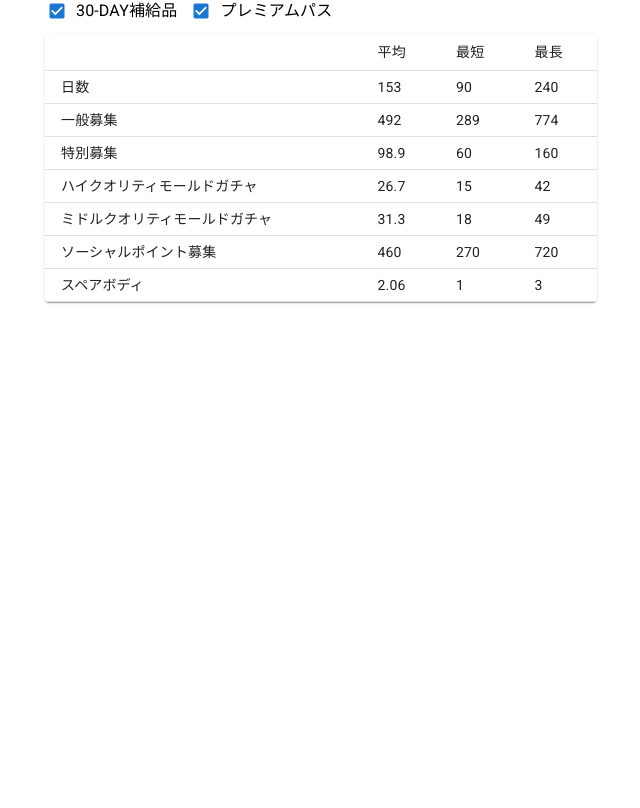
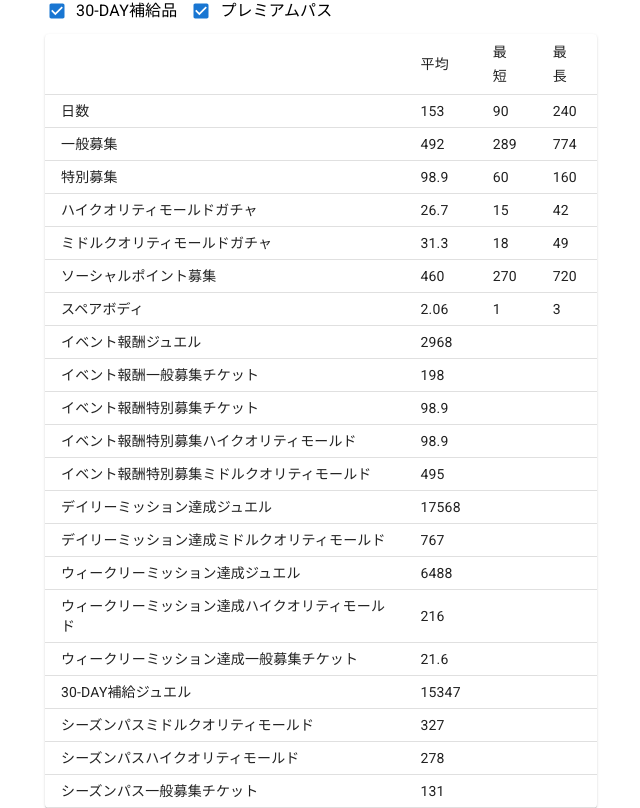
Before and after one commit to taroy5913/nikke-simulator, a React (Create React App) app: page / in a window 1280 px wide. Shown: the part 439-1247 px from the top of the page, without its empty margins (319-959 px from the left). Before the commit the page ends 800 px from the top, so only its background shows below. Built offline with nearby package versions, Linux system fonts and the light colour scheme.

Commit message:
#16 Add bonus description.

```diff
--- a/src/App.tsx
+++ b/src/App.tsx
@@ -12,7 +12,22 @@ const sortForWishlist = (nikkes: number[]):number[] => {
 const satisfied = (cnt: number[]):boolean => {
   return cnt.filter(x => x >= 4).length >= 5;
 }
-
+const RewardConfig = {
+  eventRewardGems: 300,
+  eventRewardVouchers: 20,
+  eventRewardAdvancedVouchers: 10,
+  eventRewardHighQualityMolds: 10,
+  eventRewardMiddleQualityMolds: 50,
+  dailyMissionGems: 100,
+  dailyMissionMiddleQualityMolds: 5,
+  weeklyMissionGems: 300,
+  weeklyMissionHighQualityMolds: 10,
+  weeklyMissionVouchers: 1,
+  subscriptionGems: 100,
+  seasonPassMiddleQualityMolds: [10, 2, 2, 2, 10, 2, 2, 2, 2, 10, 2, 2, 2, 2, 10],
+  premiumPassHighQualityMolds: [5, 3, 3, 3, 7, 3, 3, 3, 3, 7, 3, 3, 3, 3, 0],
+  premiumPassVouchers: [5, 1, 1, 1, 3, 1, 1, 1, 1, 3, 1, 1, 1, 1, 3]
+}
 interface Props {
   duplicates: number[]; // no body, single, duplicate, triplicate
   vouchers: number;
@@ -37,6 +52,46 @@ interface Sample {
   advancedVouchers: number;
   highQualityVouchers: number;
   middleQualityVouchers: number;
+  eventRewardGems: number;
+  eventRewardVouchers: number;
+  eventRewardAdvancedVouchers: number;
+  eventRewardHighQualityMolds: number;
+  eventRewardMiddleQualityMolds: number;
+  dailyMissionGems: number;
+  dailyMissionMiddleQualityMolds: number;
+  weeklyMissionGems: number;
+  weeklyMissionHighQualityMolds: number;
+  weeklyMissionVouchers: number;
+  subscriptionGems: number;
+  seasonPassMiddleQualityMolds: number;
+  premiumPassHighQualityMolds: number;
+  premiumPassVouchers: number;
+}
+const getDefaultSample = (defaultValue:number=0): Sample => {
+  return {
+    days: defaultValue,
+    friendVouchers: defaultValue,
+    spareBodies: defaultValue,
+    advancedSpareBodies: defaultValue,
+    vouchers: defaultValue,
+    advancedVouchers: defaultValue,
+    highQualityVouchers: defaultValue,
+    middleQualityVouchers: defaultValue,
+    eventRewardGems: 0,
+    eventRewardVouchers: 0,
+    eventRewardAdvancedVouchers: 0,
+    eventRewardHighQualityMolds: 0,
+    eventRewardMiddleQualityMolds: 0,
+    dailyMissionGems: 0,
+    dailyMissionMiddleQualityMolds: 0,
+    weeklyMissionGems: 0,
+    weeklyMissionHighQualityMolds: 0,
+    weeklyMissionVouchers: 0,
+    subscriptionGems: 0,
+    seasonPassMiddleQualityMolds: 0,
+    premiumPassHighQualityMolds: 0,
+    premiumPassVouchers: 0
+  }
 }
 
 const simulate = (props: Props): Sample => {
@@ -57,47 +112,56 @@ const simulate = (props: Props): Sample => {
   let numFriends = props.numFriends;
   let mileageShopPoints = props.mileageShopPoints;
   let advancedMileageShopPoints = props.advancedMileageShopPoints;
-  let res = {
-    days: 0,
-    friendVouchers: 0,
-    spareBodies: 0,
-    advancedSpareBodies: 0,
-    vouchers: 0,
-    advancedVouchers: 0,
-    highQualityVouchers: 0,
-    middleQualityVouchers: 0
-  }
+  let res = getDefaultSample();
   for (let t = 1; t < 1000; ++t) {
     // daily mission
-    gems += 100 + Math.floor(Math.random() * 30); // daily mission + 派遣報酬
+    const dailyMissionGems = RewardConfig.dailyMissionGems + Math.floor(Math.random() * 30);
+    gems += dailyMissionGems; // daily mission + 派遣報酬
+    res.dailyMissionGems += dailyMissionGems;
+    middleQualityMolds += RewardConfig.dailyMissionMiddleQualityMolds; // daily mission
+    res.dailyMissionMiddleQualityMolds += RewardConfig.dailyMissionMiddleQualityMolds;
     if (props.useSubscription) {
-      gems += 100;
+      gems += RewardConfig.subscriptionGems;
+      res.subscriptionGems += RewardConfig.subscriptionGems;
     }
 
-    middleQualityMolds += 5; // daily mission
+
     if (t % 30 < 15) { // season pass
-      middleQualityMolds += [10, 2, 2, 2, 10, 2, 2, 2, 2, 10, 2, 2, 2, 2, 10][t % 30];
+      middleQualityMolds += RewardConfig.seasonPassMiddleQualityMolds[t % 30];
+      res.seasonPassMiddleQualityMolds += RewardConfig.seasonPassMiddleQualityMolds[t % 30];
       if (props.usePremiumPass) {
-        highQualityMolds += [5, 3, 3, 3, 7, 3, 3, 3, 3, 7, 3, 3, 3, 3, 0][t % 30];
-        vouchers += [5, 1, 1, 1, 3, 1, 1, 1, 1, 3, 1, 1, 1, 1, 3][t % 30];
+        highQualityMolds += RewardConfig.premiumPassHighQualityMolds[t % 30];
+        vouchers += RewardConfig.premiumPassVouchers[t % 30];
+        res.premiumPassHighQualityMolds += RewardConfig.premiumPassHighQualityMolds[t % 30];
+        res.premiumPassVouchers += RewardConfig.premiumPassVouchers[t % 30];
       }
     }
     friendPoints += numFriends;
 
     // weekly mission
     if (t % 7 == 0) {
-      gems += 300;
-      highQualityMolds += 10;
-      vouchers += 1;
+      gems += RewardConfig.weeklyMissionGems;
+      highQualityMolds += RewardConfig.weeklyMissionHighQualityMolds;
+      vouchers += RewardConfig.weeklyMissionVouchers;
+
+      res.weeklyMissionGems += RewardConfig.weeklyMissionGems;
+      res.weeklyMissionHighQualityMolds += RewardConfig.weeklyMissionHighQualityMolds;
+      res.weeklyMissionVouchers += RewardConfig.weeklyMissionVouchers;
     }
 
     // event bonus
     if (t % 15 == 0) {
-      gems += 300; // login bonus
-      vouchers += 20; // login bonus + event mission achievements
-      advancedVouchers += 10;
-      highQualityMolds += 10;
-      middleQualityMolds += 50;
+      gems += RewardConfig.eventRewardGems; // login bonus
+      vouchers += RewardConfig.eventRewardVouchers; // login bonus + event mission achievements
+      advancedVouchers += RewardConfig.eventRewardAdvancedVouchers;
+      highQualityMolds += RewardConfig.eventRewardHighQualityMolds;
+      middleQualityMolds += RewardConfig.eventRewardMiddleQualityMolds;
+
+      res.eventRewardGems += RewardConfig.eventRewardGems;
+      res.eventRewardVouchers += RewardConfig.eventRewardVouchers;
+      res.eventRewardAdvancedVouchers += RewardConfig.eventRewardAdvancedVouchers;
+      res.eventRewardHighQualityMolds += RewardConfig.eventRewardHighQualityMolds;
+      res.eventRewardMiddleQualityMolds += RewardConfig.eventRewardMiddleQualityMolds;
     }
 
     while (gems >= 300) {
@@ -206,18 +270,7 @@ const simulate = (props: Props): Sample => {
   }
   return res;
 }
-const getDefaultSample = (defaultValue:number): Sample => {
-  return {
-    days: defaultValue,
-    friendVouchers: defaultValue,
-    spareBodies: defaultValue,
-    advancedSpareBodies: defaultValue,
-    vouchers: defaultValue,
-    advancedVouchers: defaultValue,
-    highQualityVouchers: defaultValue,
-    middleQualityVouchers: defaultValue
-  }
-}
+
 const predict = (params: Props, num:number = 1000): {min:Sample, max:Sample, avg:Sample} => {
   let res = {
     min: getDefaultSample(num),
@@ -256,6 +309,24 @@ const predict = (params: Props, num:number = 1000): {min:Sample, max:Sample, avg
     res.avg.advancedVouchers += sample.advancedVouchers / num;
     res.avg.highQualityVouchers += sample.highQualityVouchers / num;
     res.avg.middleQualityVouchers += sample.middleQualityVouchers / num;
+
+    res.avg.eventRewardGems += sample.eventRewardGems / num;
+    res.avg.eventRewardVouchers += sample.eventRewardVouchers / num;
+    res.avg.eventRewardAdvancedVouchers += sample.eventRewardAdvancedVouchers / num;
+    res.avg.eventRewardHighQualityMolds += sample.eventRewardHighQualityMolds / num;
+    res.avg.eventRewardMiddleQualityMolds += sample.eventRewardMiddleQualityMolds / num;
+
+    res.avg.dailyMissionGems += sample.dailyMissionGems / num;
+    res.avg.dailyMissionMiddleQualityMolds += sample.dailyMissionMiddleQualityMolds / num;
+    res.avg.weeklyMissionGems += sample.weeklyMissionGems / num;
+    res.avg.weeklyMissionHighQualityMolds += sample.weeklyMissionHighQualityMolds / num;
+    res.avg.weeklyMissionVouchers += sample.weeklyMissionVouchers / num;
+
+    res.avg.subscriptionGems += sample.subscriptionGems / num;
+
+    res.avg.seasonPassMiddleQualityMolds += sample.seasonPassMiddleQualityMolds / num;
+    res.avg.premiumPassHighQualityMolds += sample.premiumPassHighQualityMolds / num;
+    res.avg.premiumPassVouchers += sample.premiumPassVouchers / num;
   }
   return res;
 }
@@ -405,6 +476,95 @@ const App = () => {
               <TableCell>{result.min.spareBodies}</TableCell>
               <TableCell>{result.max.spareBodies}</TableCell>
             </TableRow>
+            <TableRow>
+              <TableCell>イベント報酬ジュエル</TableCell>
+              <TableCell>{Math.floor(result.avg.eventRewardGems)}</TableCell>
+              <TableCell></TableCell>
+              <TableCell></TableCell>
+            </TableRow>
+            <TableRow>
+              <TableCell>イベント報酬一般募集チケット</TableCell>
+              <TableCell>{result.avg.eventRewardVouchers.toPrecision(3)}</TableCell>
+              <TableCell></TableCell>
+              <TableCell></TableCell>
+            </TableRow>
+            <TableRow>
+              <TableCell>イベント報酬特別募集チケット</TableCell>
+              <TableCell>{result.avg.eventRewardAdvancedVouchers.toPrecision(3)}</TableCell>
+              <TableCell></TableCell>
+              <TableCell></TableCell>
+            </TableRow>
+            <TableRow>
+              <TableCell>イベント報酬特別募集ハイクオリティモールド</TableCell>
+              <TableCell>{result.avg.eventRewardHighQualityMolds.toPrecision(3)}</TableCell>
+              <TableCell></TableCell>
+              <TableCell></TableCell>
+            </TableRow>
+            <TableRow>
+              <TableCell>イベント報酬特別募集ミドルクオリティモールド</TableCell>
+              <TableCell>{result.avg.eventRewardMiddleQualityMolds.toPrecision(3)}</TableCell>
+              <TableCell></TableCell>
+              <TableCell></TableCell>
+            </TableRow>
+
+            <TableRow>
+              <TableCell>デイリーミッション達成ジュエル</TableCell>
+              <TableCell>{Math.floor(result.avg.dailyMissionGems)}</TableCell>
+              <TableCell></TableCell>
+              <TableCell></TableCell>
+            </TableRow>
+            <TableRow>
+              <TableCell>デイリーミッション達成ミドルクオリティモールド</TableCell>
+              <TableCell>{Math.floor(result.avg.dailyMissionMiddleQualityMolds)}</TableCell>
+              <TableCell></TableCell>
+              <TableCell></TableCell>
+            </TableRow>
+
+            <TableRow>
+              <TableCell>ウィークリーミッション達成ジュエル</TableCell>
+              <TableCell>{Math.floor(result.avg.weeklyMissionGems)}</TableCell>
+              <TableCell></TableCell>
+              <TableCell></TableCell>
+            </TableRow>
+            <TableRow>
+              <TableCell>ウィークリーミッション達成ハイクオリティモールド</TableCell>
+              <TableCell>{result.avg.weeklyMissionHighQualityMolds.toPrecision(3)}</TableCell>
+              <TableCell></TableCell>
+              <TableCell></TableCell>
+            </TableRow>
+            <TableRow>
+              <TableCell>ウィークリーミッション達成一般募集チケット</TableCell>
+              <TableCell>{result.avg.weeklyMissionVouchers.toPrecision(3)}</TableCell>
+              <TableCell></TableCell>
+              <TableCell></TableCell>
+            </TableRow>
+
+            <TableRow>
+              <TableCell>30-DAY補給ジュエル</TableCell>
+              <TableCell>{Math.floor(result.avg.subscriptionGems)}</TableCell>
+              <TableCell></TableCell>
+              <TableCell></TableCell>
+            </TableRow>
+
+            <TableRow>
+              <TableCell>シーズンパスミドルクオリティモールド</TableCell>
+              <TableCell>{result.avg.seasonPassMiddleQualityMolds.toPrecision(3)}</TableCell>
+              <TableCell></TableCell>
+              <TableCell></TableCell>
+            </TableRow>
+            <TableRow>
+              <TableCell>シーズンパスハイクオリティモールド</TableCell>
+              <TableCell>{result.avg.premiumPassHighQualityMolds.toPrecision(3)}</TableCell>
+              <TableCell></TableCell>
+              <TableCell></TableCell>
+            </TableRow>
+            <TableRow>
+              <TableCell>シーズンパス一般募集チケット</TableCell>
+              <TableCell>{result.avg.premiumPassVouchers.toPrecision(3)}</TableCell>
+              <TableCell></TableCell>
+              <TableCell></TableCell>
+            </TableRow>
+
           </TableBody>
         </Table>
       </TableContainer>
```
